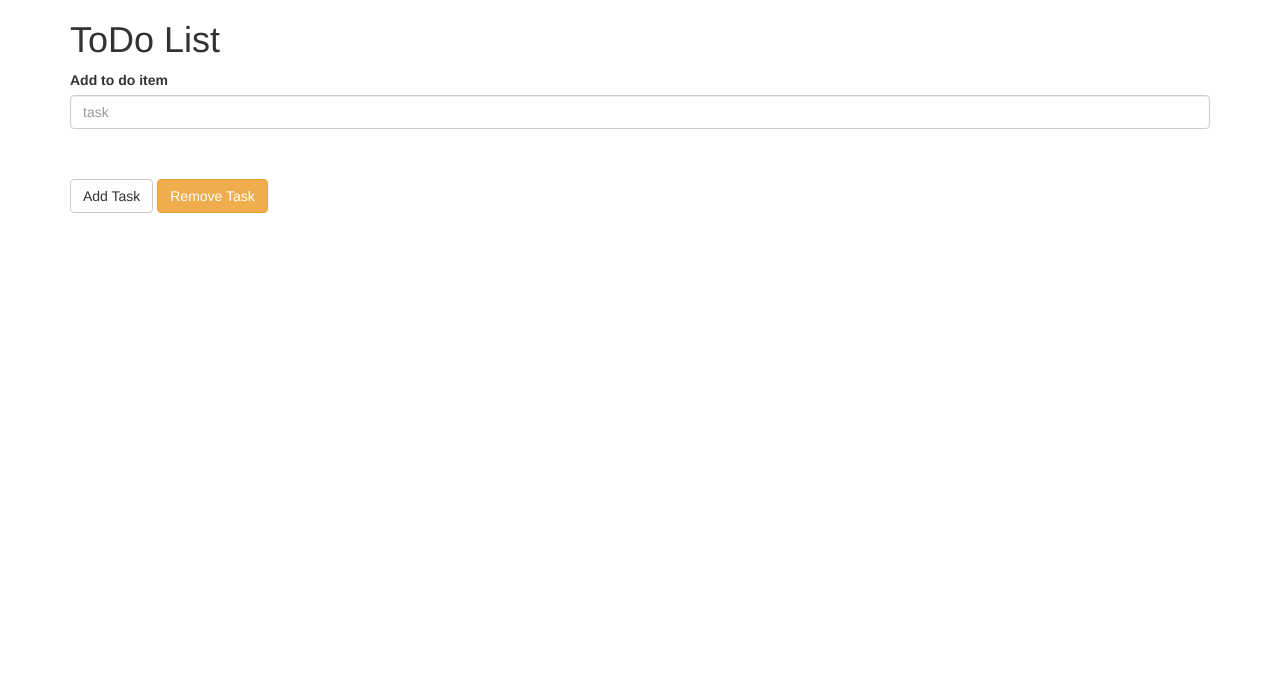
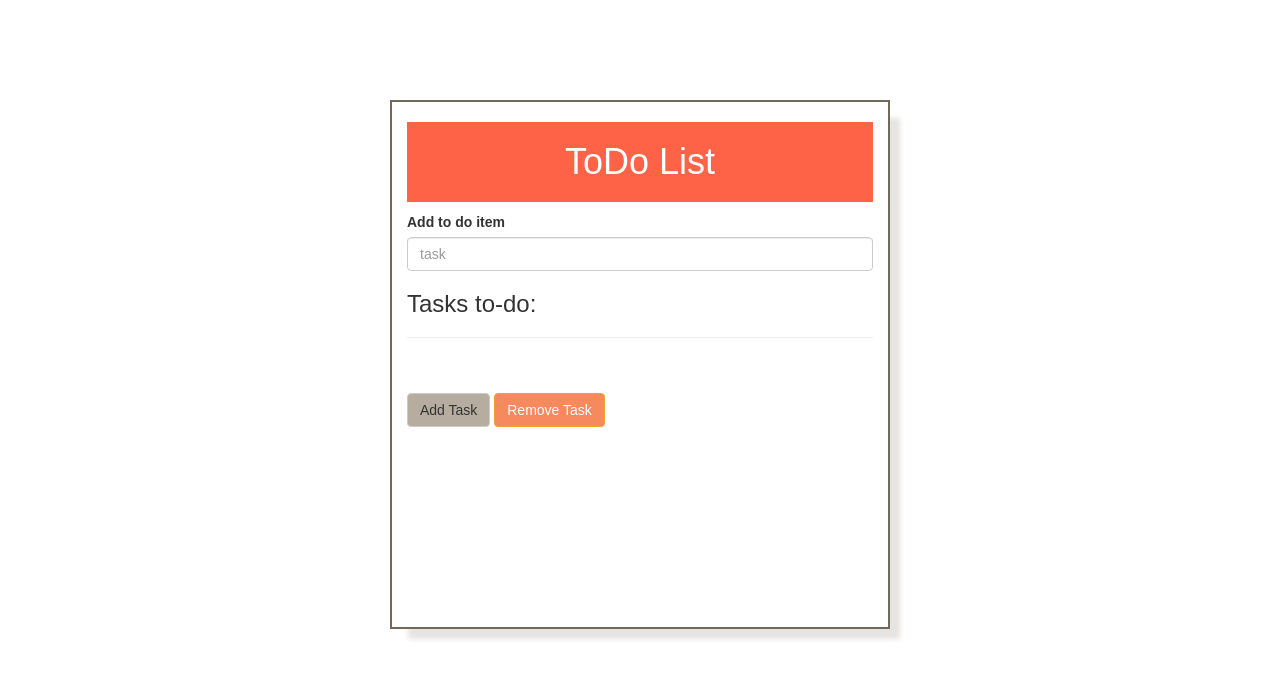
Before and after one commit to eddieduro/ToDo-List, a plain HTML site: page index.html in a window 1280 px wide. Drawn offline with nearby package versions, Linux system fonts and the light colour scheme.

Commit message:
update to do list styling

```diff
--- a/css/styles.css
+++ b/css/styles.css
@@ -0,0 +1,35 @@
+h1{
+  background-color: tomato;
+  color: white;
+  padding-top: 20px;
+  padding-bottom: 20px;
+}
+.container {
+  max-width: 500px;
+  border: 2px solid #746958;
+  padding-bottom: 200px;
+  margin-top: 100px;
+  -webkit-box-shadow: 14px 14px 5px -4px rgba(230,228,224,1);
+  -moz-box-shadow: 14px 14px 5px -4px rgba(230,228,224,1);
+  box-shadow: 14px 14px 5px -4px rgba(230,228,224,1);
+}
+
+.btn-warning {
+  background-color: #f7895f;
+}
+
+.btn-warning:hover {
+  background-color: #f7aa8c;
+}
+
+.btn-default {
+  background-color: #b6ada0;
+}
+
+.btn-default:hover {
+  background-color: #cec9c0;
+}
+
+body {
+  font-family: sans-serif;
+}
--- a/index.html
+++ b/index.html
@@ -8,7 +8,7 @@
   </head>
   <body>
     <div class="container">
-      <h1>ToDo List</h1>
+      <h1 class="text-center">ToDo List</h1>
 
       <form class="todo-list">
         <div class="form-group">
@@ -16,10 +16,10 @@
           <input type="text" class="form-control" id="todo" placeholder="task">
         </div>
         <div class="checkbox hideme">
+          <h3>Tasks to-do:</h3>
+          <hr>
           <label>
             <ul class="to-do-task">
-              <!-- <li><input type="checkbox"><span class="task"></span></li>
-              <li><input type="checkbox"><span class="task"></span></li> -->
             </ul>
           </label>
         </div>
```
